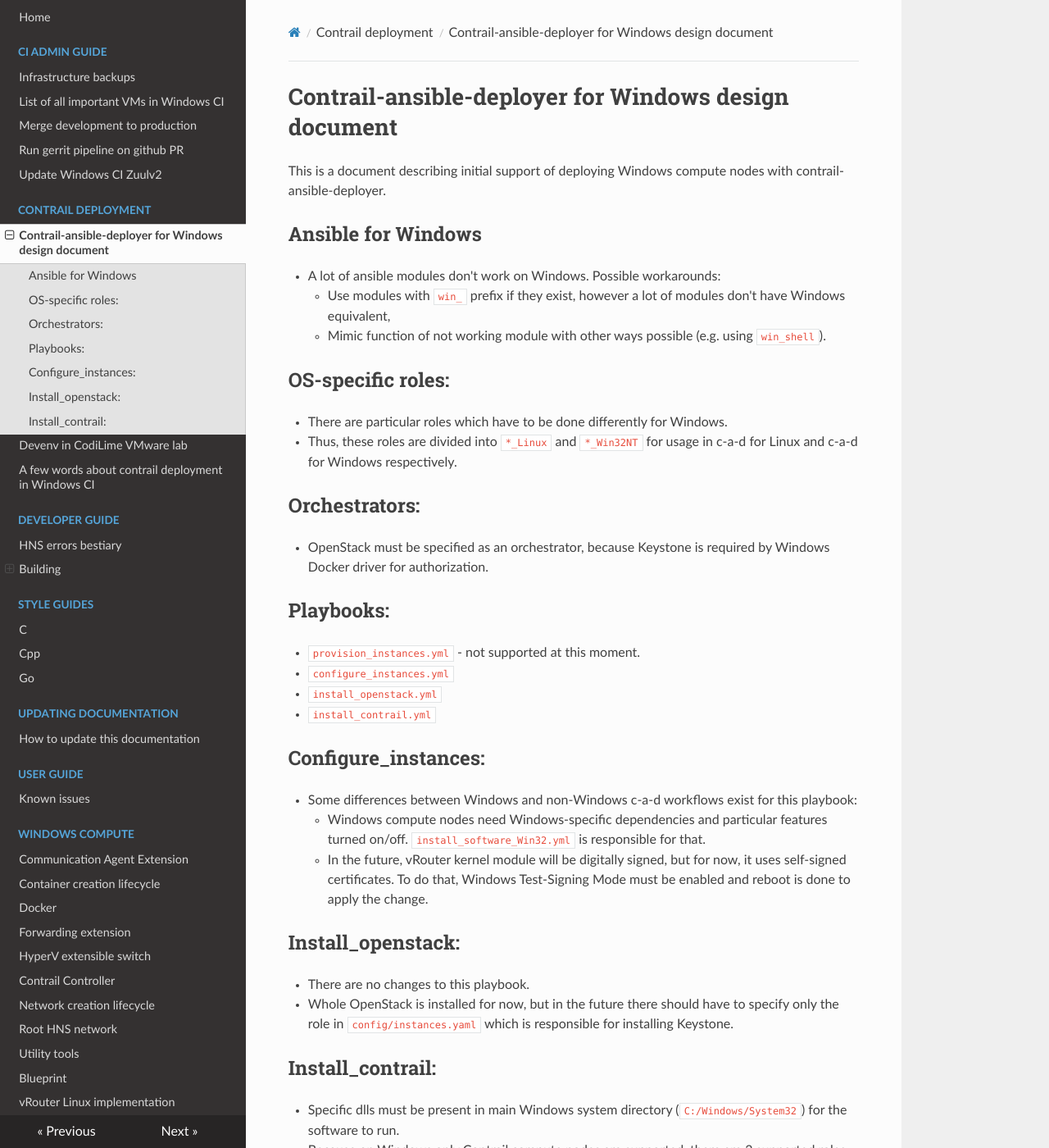
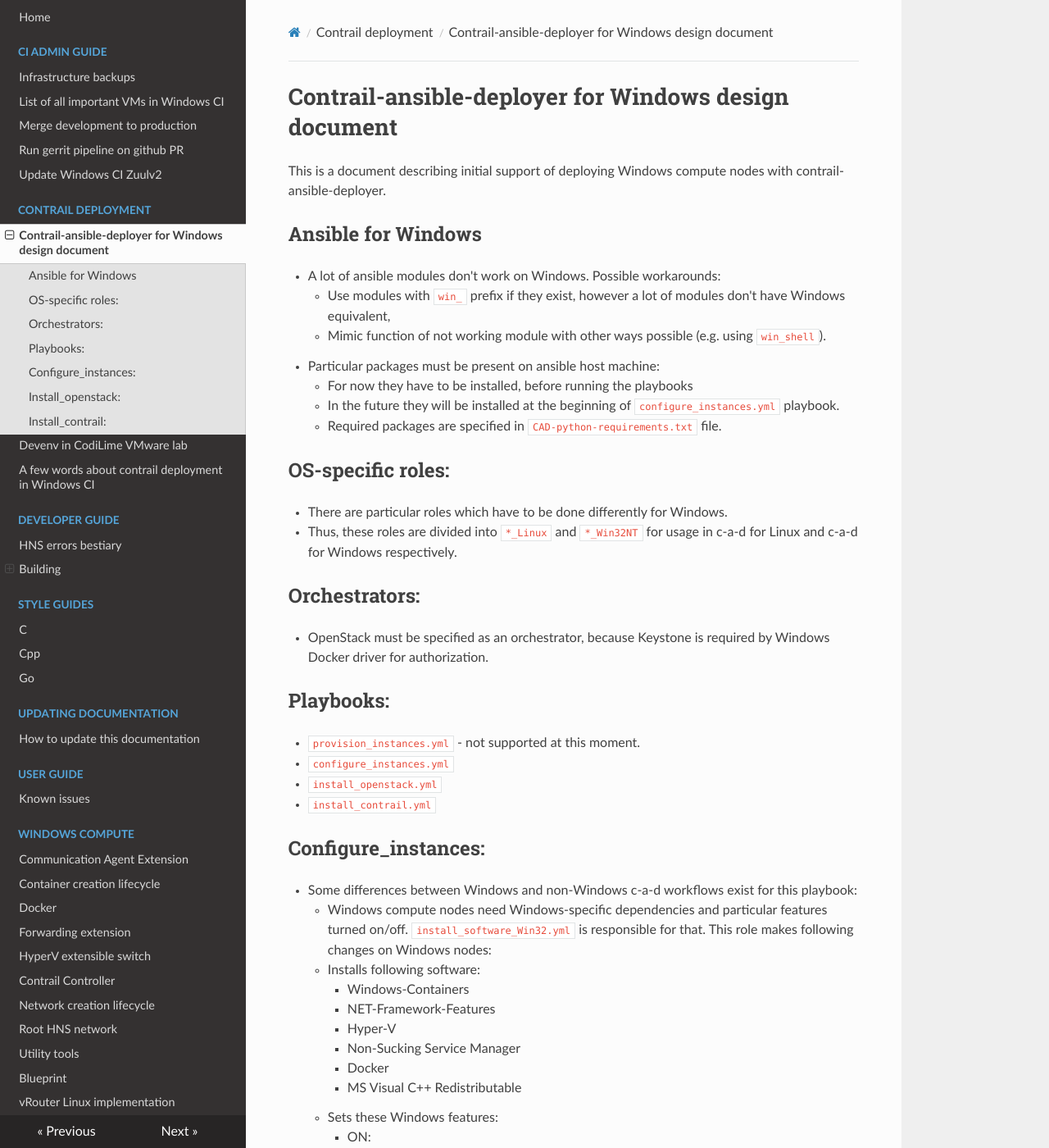
Before and after one commit to piotr-szuberski/contrail-windows-docs, an MkDocs documentation site: the page built from doc/contrail_deployment/CAD_for_windows_design.md, in a window 1280 px wide and 1400 px high. Shown: the whole window at 82% size. Built offline with MkDocs 1.6.1, drawn with Linux system fonts in a browser that asks for light colours; nearby versions of some CDN libraries; some of the changed text lies outside the part shown.

Commit message:
Add specific informations about modifying Windows nodes

```diff
--- a/doc/contrail_deployment/CAD_for_windows_design.md
+++ b/doc/contrail_deployment/CAD_for_windows_design.md
@@ -5,6 +5,10 @@
   * A lot of ansible modules don't work on Windows. Possible workarounds:
     * Use modules with `win_` prefix if they exist, however a lot of modules don't have Windows equivalent,
     * Mimic function of not working module with other ways possible (e.g. using `win_shell`).
+  * Particular packages must be present on ansible host machine:
+    * For now they have to be installed, before running the playbooks
+    * In the future they will be installed at the beginning of `configure_instances.yml` playbook.
+    * Required packages are specified in `CAD-python-requirements.txt` file.
 
 ## OS-specific roles:
   * There are particular roles which have to be done differently for Windows.
@@ -21,8 +25,21 @@
 
 ## Configure_instances:
   * Some differences between Windows and non-Windows c-a-d workflows exist for this playbook:
-    * Windows compute nodes need Windows-specific dependencies and particular features turned on/off. `install_software_Win32.yml` is responsible for that.
-    * In the future, vRouter kernel module will be digitally signed, but for now, it uses self-signed certificates.
+    * Windows compute nodes need Windows-specific dependencies and particular features turned on/off. `install_software_Win32.yml` is responsible for that. This role makes following changes on Windows nodes:
+      * Installs following software:
+        * Windows-Containers
+        * NET-Framework-Features
+        * Hyper-V
+        * Non-Sucking Service Manager
+        * Docker
+        * MS Visual C++ Redistributable
+      * Sets these Windows features:
+        * ON:
+          * Test-Signing Mode - reason explained below
+        * OFF:
+          * WinNAT
+          * Windows Firewall
+  * In the future, vRouter kernel module will be digitally signed, but for now, it uses self-signed certificates.
     To do that, Windows Test-Signing Mode must be enabled and reboot is done to apply the change.
 
 ## Install_openstack:
@@ -31,7 +48,7 @@
 
 ## Install_contrail:
   * Specific dlls must be present in main Windows system directory (`C:/Windows/System32`) for the software to run.
-  * Because on Windows only Contrail compute nodes are supported, there are 2 supported roles:
+  * Because on Windows only Contrail compute nodes are supported, there are 2 roles for Windows compute nodes:
     * `vrouter` - installs vRouter kernel module, vRouter agent and utils (`create_vrouter_Win32NT.yml`):
       * Pull `contrail-windows-vrouter` image with artifacts. Artifacts' directory structure:
         * `C:/Artifacts/`
```
Also changed, not shown: other parts of doc/contrail_deployment/CAD_for_windows_design.md (+1 -1 lines).
